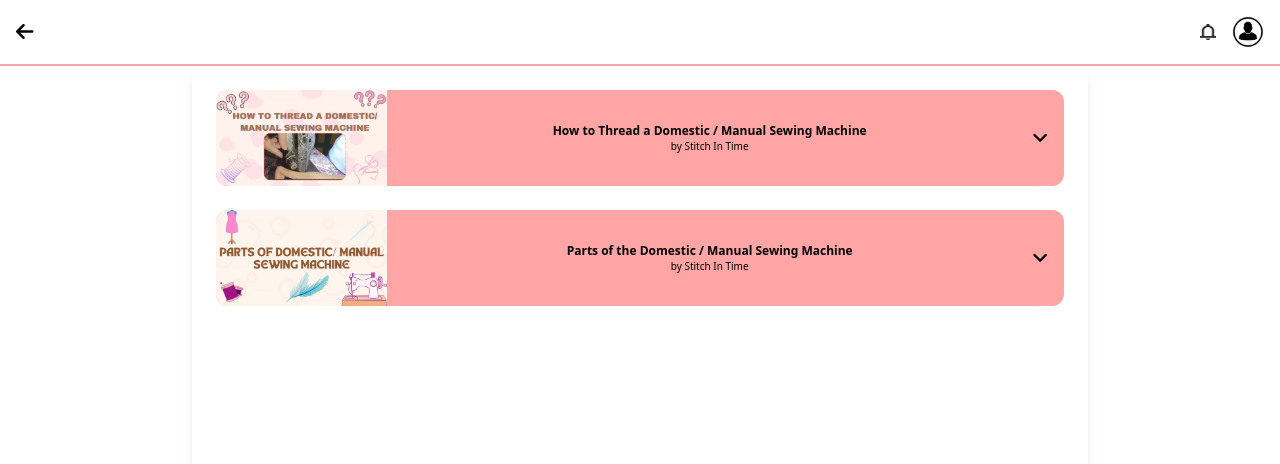
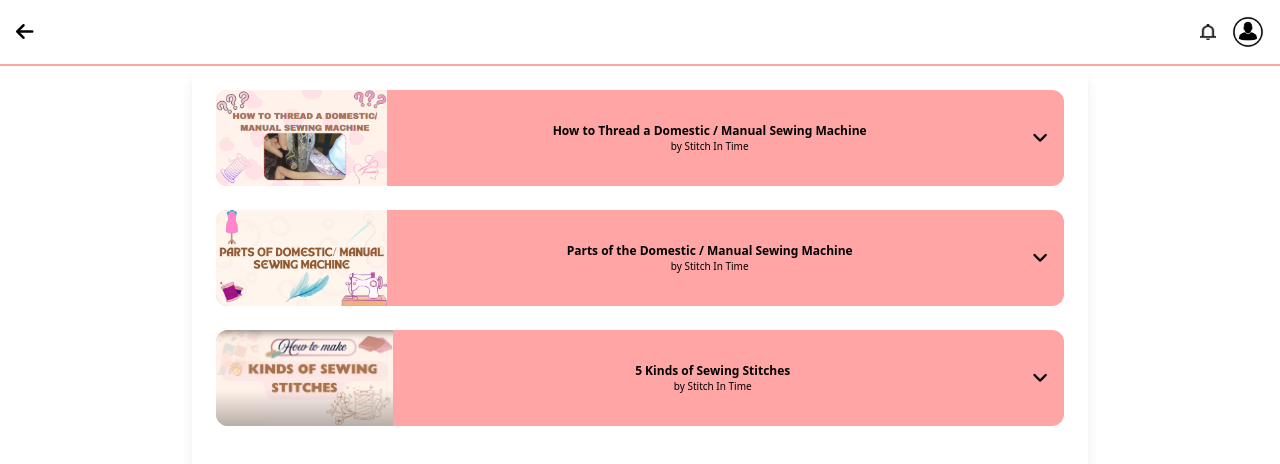
Before and after one commit to chinoy-the-great/nuxt3-drizzle-stitch, a Nuxt app: page /tutorials in a window 1280 px wide. Shown: the top 464 px of the page. Built offline with nearby package versions, Linux system fonts and the light colour scheme.

Commit message:
Added 1 tutorial video.

```diff
--- a/pages/tutorials.vue
+++ b/pages/tutorials.vue
@@ -73,6 +73,13 @@ const videos = ref([
 		thumbnail: '/Tutorials_Thumbnail_2.png',
 		expanded: false,
 	},
+	{
+		url: 'https://www.youtube.com/embed/PdEaIa-_0Ro',
+		title: '5 Kinds of Sewing Stitches',
+		description: 'An in-depth tutorial on various sewing stitches.',
+		thumbnail: '/Tutorials_Thumbnail_3.png',
+		expanded: false,
+	},
 ])
 
 const toggleVideo = (video) => {
```
Also changed, not shown: public/Tutorials_Thumbnail_3.png (added).
